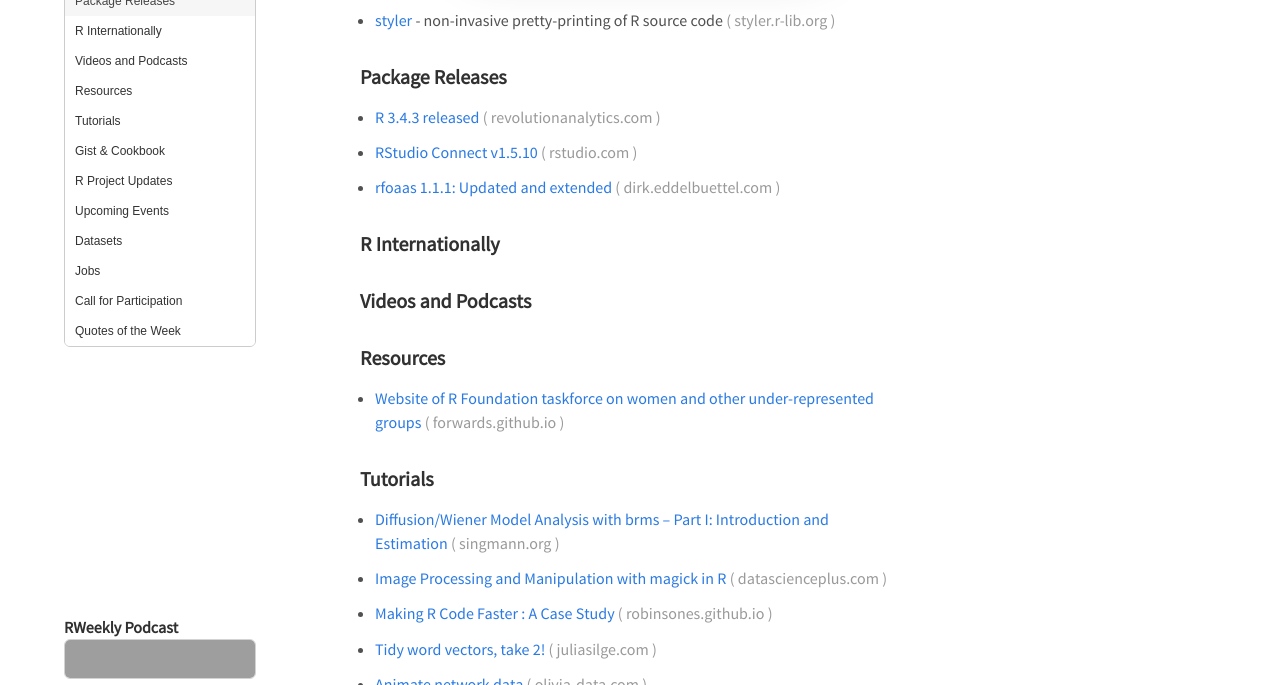
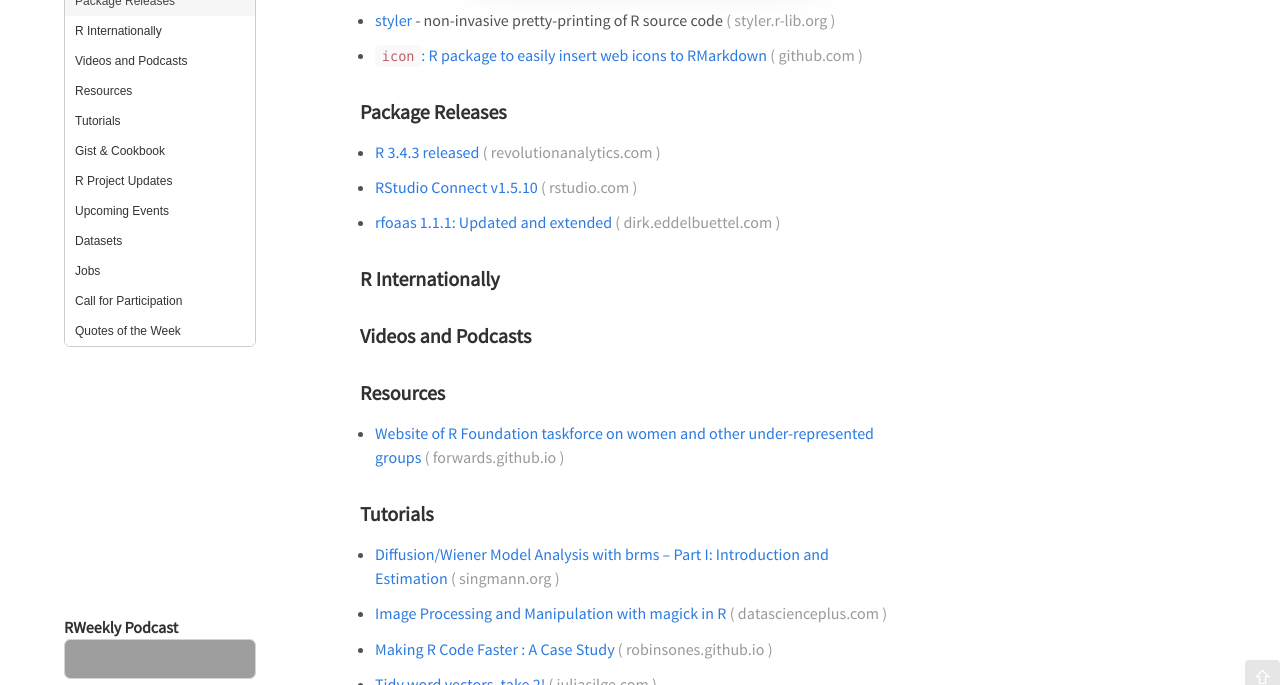
Before and after one commit to rweekly/rweekly.org, a Jekyll site: the page built from draft.md, in a window 1280 px wide and 900 px high, scrolled down 1982 px, cut to the strip 215-900 px from the top of the window. Built offline with Jekyll 4.4.1, drawn with Linux system fonts in a browser that asks for light colours; emoji names are drawn with the system emoji font; comment, search, counter and statistics services are not loaded; grey boxes are pictures that could not be loaded.

Commit message:
Update draft.md

```diff
--- a/draft.md
+++ b/draft.md
@@ -78,6 +78,8 @@
 ![voteogram](https://i1.wp.com/rud.is/b/wp-content/uploads/2017/11/Plot_Zoom.png?zoom=2.200000047683716&resize=378%2C215&ssl=1)
 
 + [styler](http://styler.r-lib.org/) - non-invasive pretty-printing of R source code
+
++ [`icon`: R package to easily insert web icons to RMarkdown](https://github.com/ropenscilabs/icon)
 
 ### Package Releases
 
```
